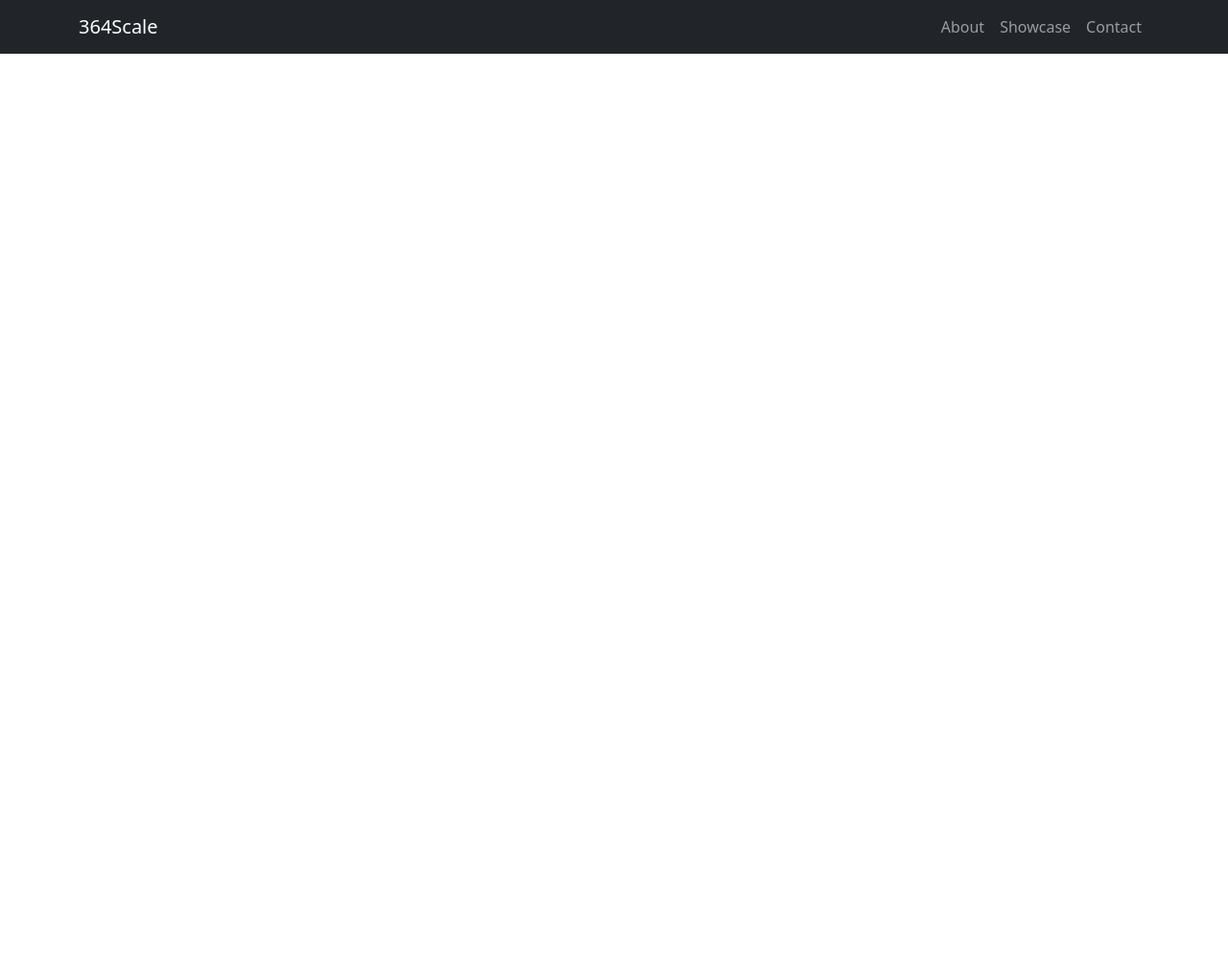
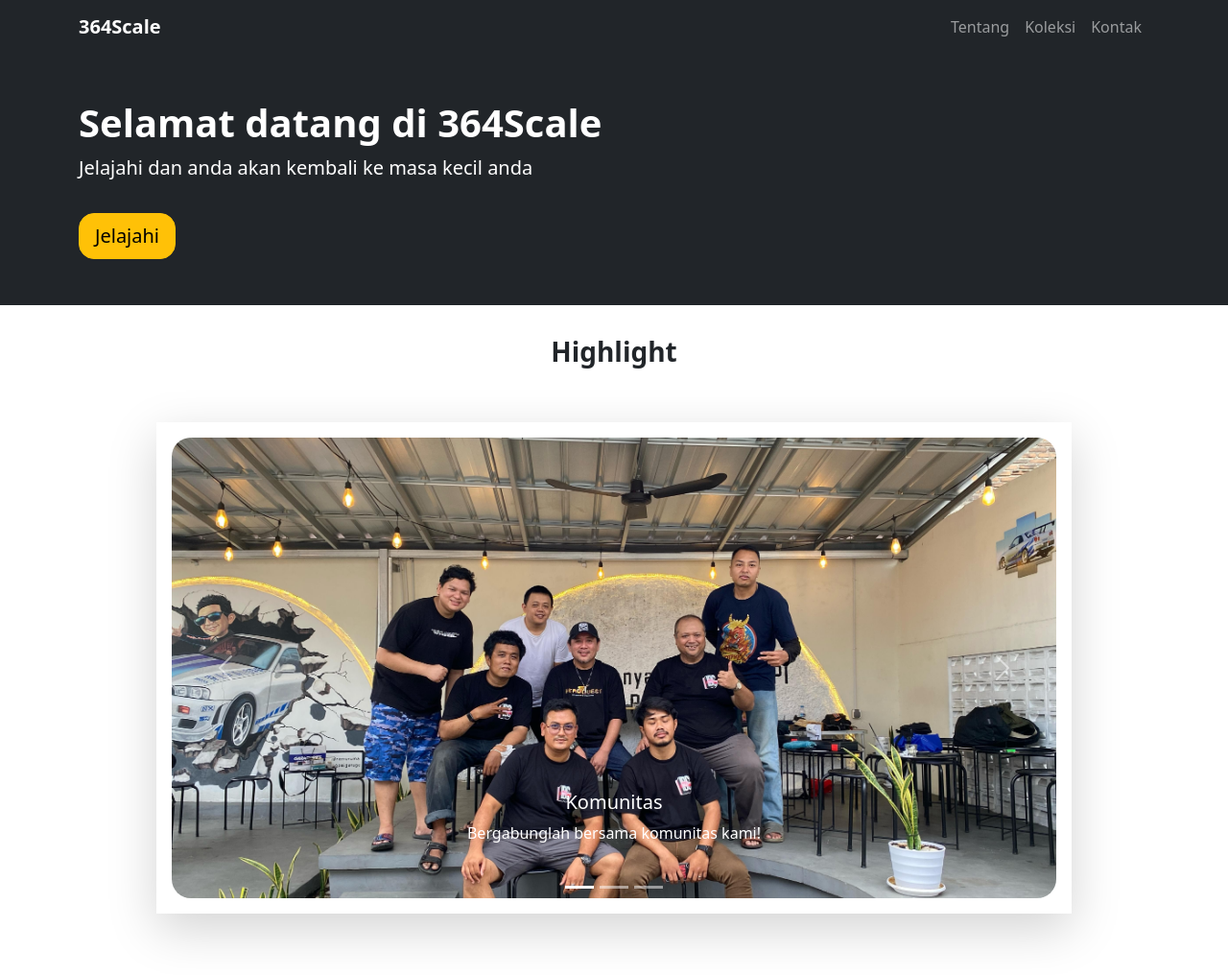
Before and after one commit to Nafa369/Laandingpage-364Scale-bootstrap, a plain HTML site: page index.html in a window 1280 px wide. Shown: the whole page at 96% size. Before the commit the page ends 800 px from the top, so only its background shows below. Drawn offline with nearby package versions, Linux system fonts and the light colour scheme.

Commit message:
update effect dan carousell, 26 Juli 2025

```diff
--- a/index.html
+++ b/index.html
@@ -4,6 +4,7 @@
     <meta charset="UTF-8">
     <meta name="viewport" content="width=device-width, initial-scale=1.0">
     <link href="https://cdn.jsdelivr.net/npm/bootstrap@5.3.7/dist/css/bootstrap.min.css" rel="stylesheet" integrity="sha384-LN+7fdVzj6u52u30Kp6M/trliBMCMKTyK833zpbD+pXdCLuTusPj697FH4R/5mcr" crossorigin="anonymous">
+    <link rel="stylesheet" href="style/styles.css">
     <title>364scale</title>
 </head>
 
@@ -11,7 +12,7 @@
     <!-- Navbar -->
      <nav class="navbar bg-dark navbar-dark navbar-expand-lg sticky-top py-2">
         <div class="container">
-            <a href="#" class="navbar-brand">364Scale</a>
+            <a href="#" class="navbar-brand fw-bolder">364Scale</a>
             <!-- hamburger -->
              <button
              class="navbar-toggler"
@@ -19,25 +20,82 @@
              data-bs-toggle="collapse"
              data-bs-target="#navmenu"
              >
-                <span class="navbar-toggler-icon"></span>
+                <span class="navbar-toggler-icon text"></span>
              </button>
             <div class="collapse navbar-collapse" id="navmenu">
                 <ul class="navbar-nav ms-auto">
                     <li class="nav-item">
-                        <a href="" class="nav-link">About</a>
+                        <a href="" class="nav-link">Tentang</a>
                     </li>
                     <li class="nav-item">
-                        <a href="" class="nav-link">Showcase</a>
+                        <a href="" class="nav-link">Koleksi</a>
                     </li>
                     <li class="nav-item">
-                        <a href="" class="nav-link">Contact</a>
+                        <a href="" class="nav-link">Kontak</a>
                     </li>
                 </ul>
             </div>
         </div>
      </nav>
-
+     <!-- hero section -->
+      <section class="bg-dark text-white py-5">
+        <div class="container">
+            <div class="class row align-items-center">
+                <!-- text -->
+                 <div class="col-md-6 mb-4 mb-md-0">
+                    <h1 class="fw-bold fs-1 text-white fade-in-on-scroll">Selamat datang di 364Scale</h1>
+                    <p class="lead fade-in-on-scroll">Jelajahi dan anda akan kembali ke masa kecil anda</p>
+                    <a href="#about" id="button" class="btn btn-warning btn-lg mt-3 rounded-4">Jelajahi</a>
+                 </div>
+            </div>
+        </div>
+      </section>
+      <!-- caroussel -->
+       <section class="bg-white p-3 row justify-content-center">
+        <div class="justtify-content-center">
+            <h4 class="text-dark fs-3 text-center pb-5 pt-3 fw-bolder">Highlight</h4>
+        </div>
+            <div id="carouselExampleCaptions" class="carousel slide w-75 shadow-lg p-3 mb-5">
+                <div class="carousel-indicators">
+                    <button type="button" data-bs-target="#carouselExampleCaptions" data-bs-slide-to="0" class="active" aria-current="true" aria-label="Slide 1"></button>
+                    <button type="button" data-bs-target="#carouselExampleCaptions" data-bs-slide-to="1" aria-label="Slide 2"></button>
+                    <button type="button" data-bs-target="#carouselExampleCaptions" data-bs-slide-to="2" aria-label="Slide 3"></button>
+                </div>
+                <div class="carousel-inner h-100">
+                    <div class="carousel-item active">
+                        <img src="img/community.jpg" class="d-block w-100" alt="community">
+                        <div class="carousel-caption d-none d-md-block">
+                            <h5>Komunitas</h5>
+                            <p>Bergabunglah bersama komunitas kami!</p>
+                        </div>
+                    </div>
+                    <div class="carousel-item">
+                        <img src="img/collection.jpg" class="d-block w-100" alt="collection">
+                        <div class="carousel-caption d-none d-md-block">
+                            <h5>Koleksi Diecast</h5>
+                            <p>Koleksi diecast pribadi</p>
+                        </div>
+                    </div>
+                    <div class="carousel-item">
+                        <img src="img/event.jpg" class="d-block w-100" alt="event">
+                        <div class="carousel-caption d-none d-md-block bg-black bg-opacity-25">
+                            <h5>Event</h5>
+                            <p>Some representative placeholder content for the third slide.</p>
+                        </div>
+                </div>
+            </div>
+            <button class="carousel-control-prev" type="button" data-bs-target="#carouselExampleCaptions" data-bs-slide="prev">
+                <span class="carousel-control-prev-icon" aria-hidden="true"></span>
+                <span class="visually-hidden">Previous</span>
+            </button>
+            <button class="carousel-control-next" type="button" data-bs-target="#carouselExampleCaptions" data-bs-slide="next">
+                <span class="carousel-control-next-icon" aria-hidden="true"></span>
+                <span class="visually-hidden">Next</span>
+            </button>
+        </div>
+        </section>
      <script src="https://cdn.jsdelivr.net/npm/@popperjs/core@2.11.8/dist/umd/popper.min.js" integrity="sha384-I7E8VVD/ismYTF4hNIPjVp/Zjvgyol6VFvRkX/vR+Vc4jQkC+hVqc2pM8ODewa9r" crossorigin="anonymous"></script>
     <script src="https://cdn.jsdelivr.net/npm/bootstrap@5.3.7/dist/js/bootstrap.min.js" integrity="sha384-7qAoOXltbVP82dhxHAUje59V5r2YsVfBafyUDxEdApLPmcdhBPg1DKg1ERo0BZlK" crossorigin="anonymous"></script>
+    <script src="javascript/script.js"></script>
 </body>
 </html>
--- a/javascript/script.js
+++ b/javascript/script.js
@@ -0,0 +1,14 @@
+const faders = document.querySelectorAll(".fade-in-on-scroll");
+
+function handlescroll() {
+    faders.forEach(el => {
+        const rect = el.getBoundingClientRect();
+        if (rect.top <= window.innerHeight - 100) {
+            el.classList.add('visible');
+        }
+    });
+}
+
+window.addEventListener('scroll', handlescroll);
+window.addEventListener('load', handlescroll);
+console.log("script loaded and scroll event listener added");
--- a/style/styles.css
+++ b/style/styles.css
@@ -0,0 +1,22 @@
+*{
+    box-sizing: border-box;
+}
+.carousel-item{
+    height: 60vh;
+}
+.carousel-item img{
+    object-fit:cover;
+    object-position: center;
+    height: 100%;
+    width: 100%;
+    border-radius: 20px;
+}
+.fade-in-on-scroll{
+    opacity: 0;
+    transform: translateY(20px);
+    transition: opacity 1s ease-out, transform 1s ease-out;
+}
+.fade-in-on-scroll.visible{
+    opacity: 1;
+    transform: translateY(0);
+}
```
Also changed, not shown: img/community.jpg (added), 2 other files.
